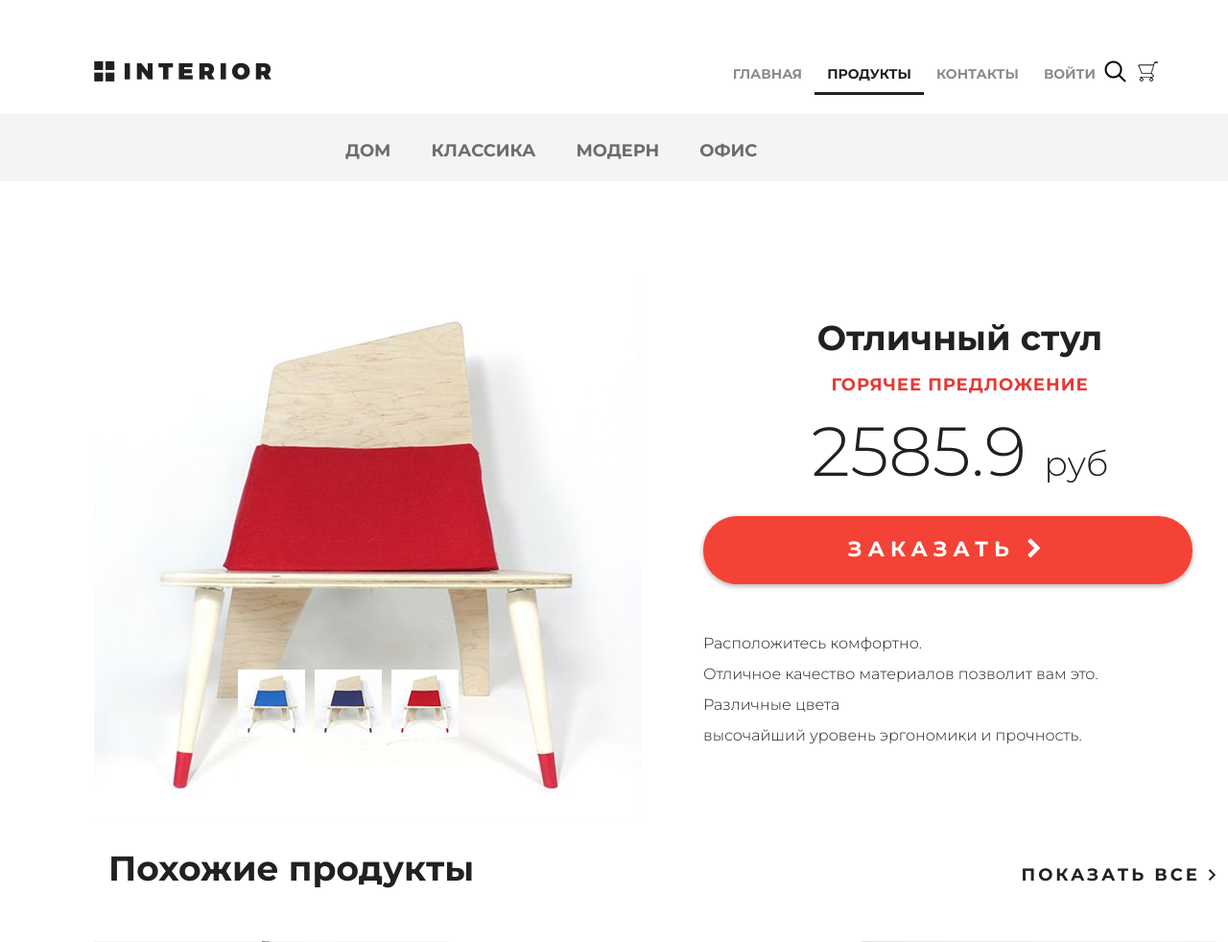
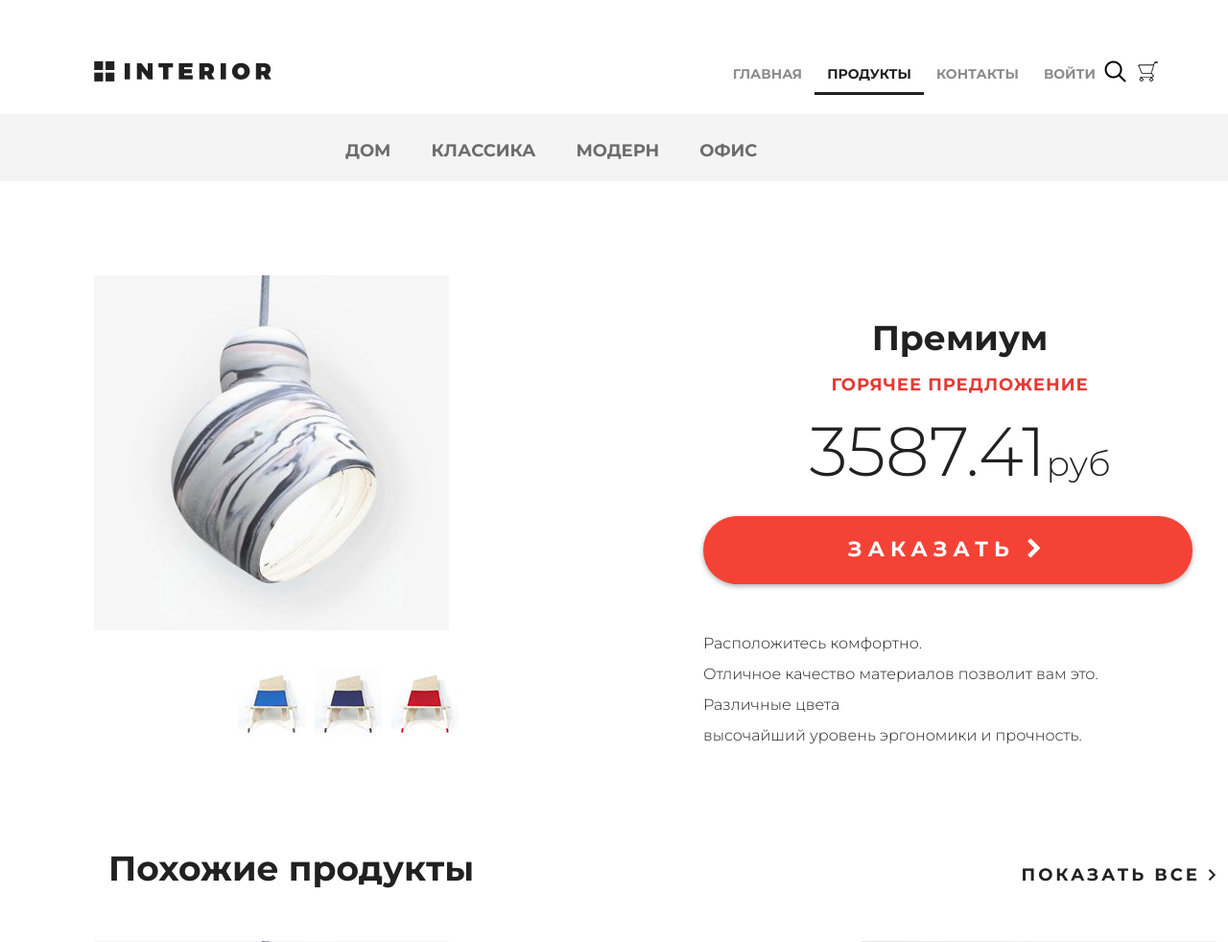
Before and after one commit to OptikRUS/django_shop, a Django app: page /products/ in a window 1280 px wide; the page is wider, and only the part inside the window is pictured. Shown: the top 982 px of that part at 96% size. Run offline with Django 3.2, Linux system fonts and the light colour scheme; data comes from the database, SQL or seed files in the repository; parts of the project's set-up code (start-up, migrations or seed data) failed here and were passed over.

Commit message:
Реализован механизм вывода случайного товара на странице «горячее предложение», которая появляется при входе в каталог

```diff
--- a/shop/mainapp/templates/mainapp/products.html
+++ b/shop/mainapp/templates/mainapp/products.html
@@ -17,7 +17,7 @@
 		<div class="details-products">
 			<div class="details-slider">
 				<div class="slider-product">
-					<img src="/static/img/slider1.jpg">
+					<img src="/media/{{ hot_product.image }}" alt="slider prod">
 				</div>
 				<div class="slider-control">
 					<div class="block">
@@ -39,9 +39,9 @@
 			</div>
 
 			<div class="description">
-				<h3 class="big-bold">Отличный стул</h3>
+				<h3 class="big-bold">{{ hot_product.name|capfirst }}</h3>
 				<h3 class="red">горячее предложение</h3>
-				<p class="price"> 2585.9 <span>руб</span></p>
+				<p class="price">{{ hot_product.price }}<span>руб</span></p>
 				<a href="#" class="red-button">
 					заказать <i class="fa fa-chevron-right" aria-hidden="true"></i>
 				</a>
--- a/shop/mainapp/views.py
+++ b/shop/mainapp/views.py
@@ -1,11 +1,14 @@
+from random import choice
 from django.shortcuts import render, get_object_or_404
-
-# Create your views here.
 from mainapp.models import ProductCategory, Product
 
 
 def get_menu():
     return ProductCategory.objects.filter()
+
+
+def get_hot_product():
+    return choice(Product.objects.all())
 
 
 def index(request):
@@ -19,6 +22,7 @@ def products(request):
     content = {
         'page_title': 'Продукты',
         'categories': get_menu(),
+        'hot_product': get_hot_product(),
     }
     return render(request, 'mainapp/products.html', content)
 
```
